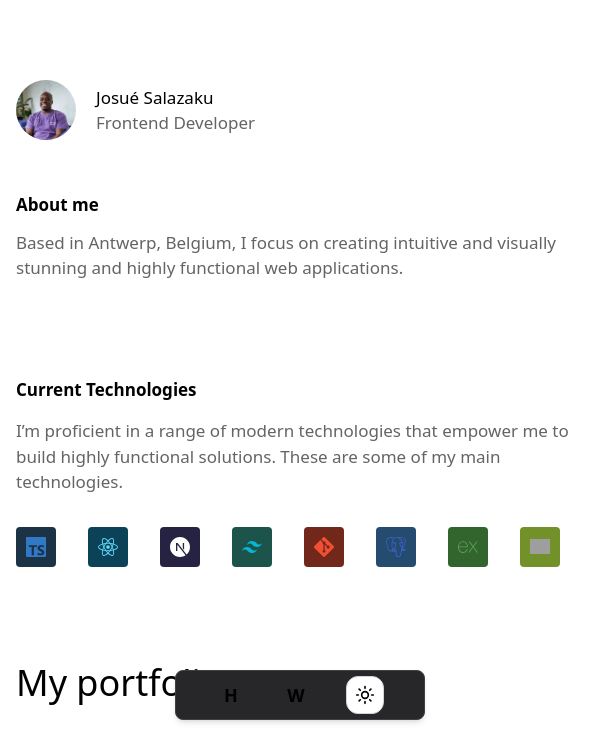
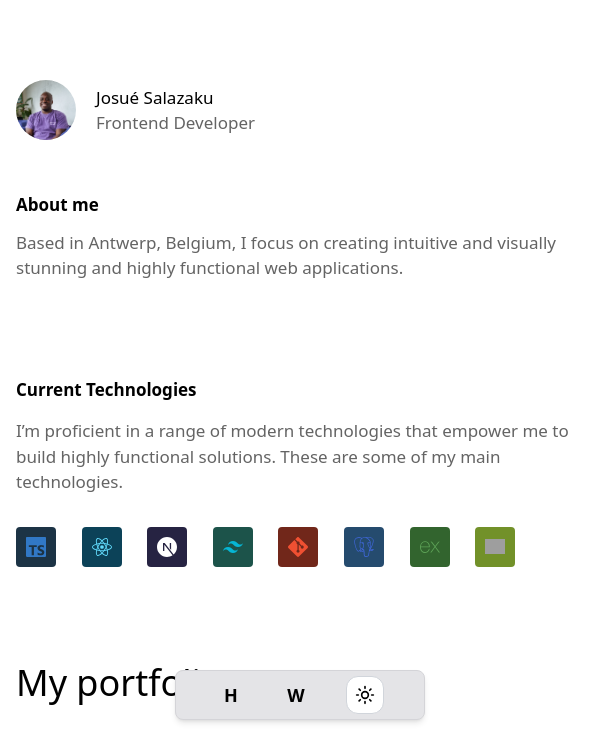
Before and after one commit to JosueSalazaku/portfolio-page, a Next.js app: page / in a window 600 px wide. Shown: the top 749 px of the page. Built offline with nearby package versions, Linux system fonts and the light colour scheme; grey boxes are pictures that could not be loaded.

Commit message:
Update CurrentTech , improved styling with responsive logo gap

```diff
--- a/src/app/components/CurrentTech.tsx
+++ b/src/app/components/CurrentTech.tsx
@@ -15,7 +15,7 @@ function CurrentTech() {
   ];
 
   return (
-    <section className="flex flex-col pt-12 pb-12">
+    <section className="flex flex-col pt-12 pb-12 ">
       <h1 className="font-bold dark:text-white">
         Current Technologies
       </h1>
@@ -24,7 +24,8 @@ function CurrentTech() {
         build highly functional solutions. These are some of my main
         technologies.
       </p>
-      <div className="flex flex-wrap gap-8 pt-8 sm:flex-col sm:gap-4">
+      <div id="logo" className="flex flex-row gap-[12px] pt-8  md:gap-9 lg:gap-9">
+
         {techs.map((tech, index) => (
           <div
             key={index}
--- a/src/app/components/Nav.tsx
+++ b/src/app/components/Nav.tsx
@@ -7,8 +7,8 @@ export default function Nav() {
   return (
     <nav className='mx-auto h-[50px] flex flex-col justify-center items-center rounded border-white fixed bottom-20 left-0 right-0 z-50'>
       <div className="w-[250px] h-[50px] flex items-center px-10 justify-between rounded-lg border
-  border-zinc-700 dark:border-zinc-800
-  bg-zinc-800 dark:bg-zinc-800
+  border-zinc-300 dark:border-zinc-800
+  bg-zinc-200 dark:bg-zinc-800
   backdrop-blur-lg shadow-md dark:shadow-lg">
 
         <ul className='flex flex-row items-center justify-between w-full'>
--- a/src/app/globals.css
+++ b/src/app/globals.css
@@ -1,7 +1,6 @@
 @tailwind base;
 @tailwind components;
 @tailwind utilities;
-
 
 #main-body {
     transition: background-color 700ms;
@@ -20,3 +19,27 @@ html.dark body {
 body {
   transition: background-color 0.2s ease, color 0.2s ease;
 }
+
+@media screen and (min-width: 470px) and (max-width: 760px) {
+  #logo {
+    gap: 1rem;
+  }
+}
+
+@media screen and (min-width: 520px) and (max-width: 760px) {
+  #logo {
+    gap: 1.3rem;
+  }
+}
+
+@media screen and (min-width: 550px) and (max-width: 760px) {
+  #logo {
+    gap: 1.6rem;
+  }
+}
+
+@media screen and (min-width: 610px) and (max-width: 760px) {
+  #logo {
+    gap: 2.2rem;
+  }
+}
```
